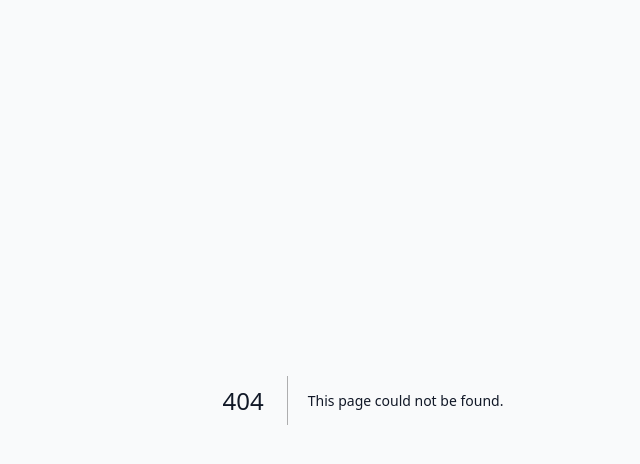
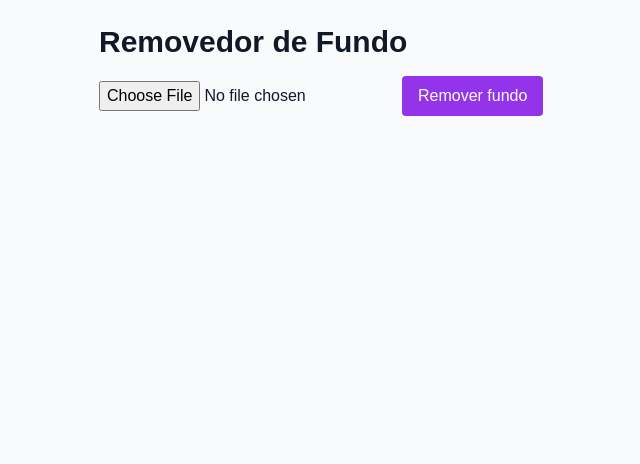
Before and after one commit to gustavoilg/lulotools, a Next.js app: page /rm-bg in a window 1280 px wide. Before the commit this address had no page. Shown: the top 464 px of the page, without its empty margins (277-917 px from the left). Built offline with nearby package versions, Linux system fonts and the light colour scheme.

Commit message:
Create page.tsx

```diff
--- /dev/null
+++ b/app/rm-bg/page.tsx
@@ -0,0 +1,63 @@
+"use client";
+
+import { useState } from "react";
+
+export default function RemoveBgPage() {
+  const [image, setImage] = useState<File | null>(null);
+  const [result, setResult] = useState<string | null>(null);
+
+  const removeBackground = async () => {
+    if (!image) return;
+
+    const bitmap = await createImageBitmap(image);
+    const canvas = document.createElement("canvas");
+    const ctx = canvas.getContext("2d")!;
+
+    canvas.width = bitmap.width;
+    canvas.height = bitmap.height;
+
+    ctx.drawImage(bitmap, 0, 0);
+
+    const imageData = ctx.getImageData(0, 0, canvas.width, canvas.height);
+
+    // remover fundo branco / claro
+    for (let i = 0; i < imageData.data.length; i += 4) {
+      const r = imageData.data[i];
+      const g = imageData.data[i + 1];
+      const b = imageData.data[i + 2];
+
+      if (r > 200 && g > 200 && b > 200) {
+        imageData.data[i + 3] = 0; // transparência
+      }
+    }
+
+    ctx.putImageData(imageData, 0, 0);
+    setResult(canvas.toDataURL("image/png"));
+  };
+
+  return (
+    <div className="p-6 max-w-xl mx-auto">
+      <h1 className="text-3xl font-bold mb-4">Removedor de Fundo</h1>
+
+      <input
+        type="file"
+        accept="image/*"
+        className="mb-4"
+        onChange={(e) => setImage(e.target.files?.[0] || null)}
+      />
+
+      <button
+        onClick={removeBackground}
+        className="px-4 py-2 bg-purple-600 text-white rounded"
+      >
+        Remover fundo
+      </button>
+
+      {result && (
+        <div className="mt-6">
+          <img src={result} className="w-full border rounded" />
+        </div>
+      )}
+    </div>
+  );
+}
```
